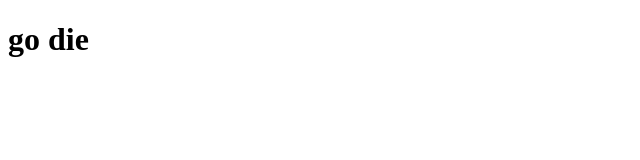
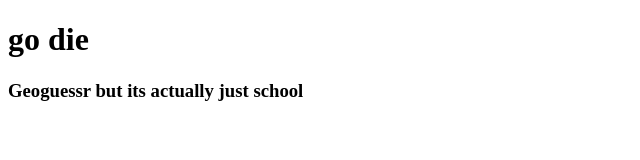
Before and after one commit to matematica-guillermo/Gilmoguessr, a plain HTML site: page index.html in a window 1280 px wide. Shown: the whole page, without its empty margins (0-640 px from the left). Drawn offline with Linux system fonts and the light colour scheme.

Commit message:
added stupid heading but not heading

```diff
--- a/index.html
+++ b/index.html
@@ -7,5 +7,6 @@
 </head>
 <body>
         <h1>go die</h1>
+        <h3>Geoguessr but its actually just school</h3>
 </body>
 </html>
```
